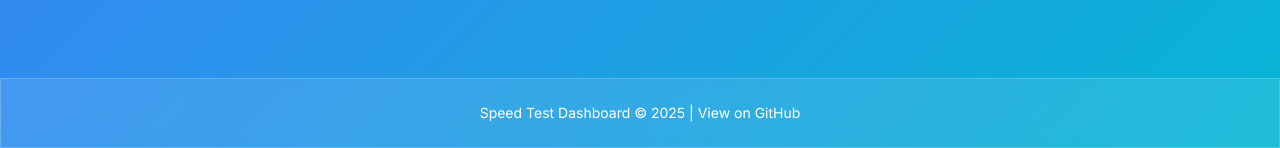
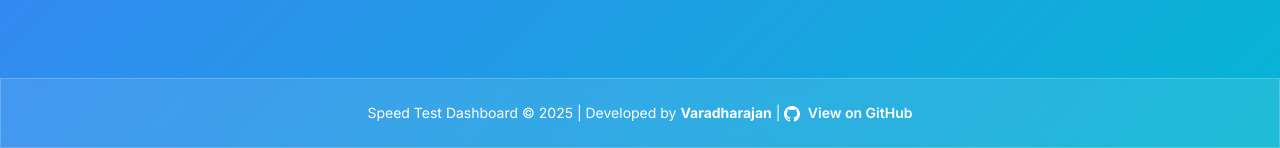
Before and after one commit to varadharajaan/internet-speed-tester, a Flask app: template templates/dashboard_modern.html in a window 1280 px wide. Shown: the part 1952-2100 px from the top of the page. Run offline with Flask 3, Linux system fonts and the light colour scheme; the template is opened without the code that fills it, so the values that code supplies are empty; some libraries are stand-ins or nearby versions.

Commit message:
fix: Correct chart threshold lines and add author credit
 Chart Threshold Fixes:
1. Download/Upload Chart - Added 200 Mbps threshold line
   - Green solid line at 200 Mbps (target performance)
   - Clear label showing '200 Mbps Target'
   - Previously only showed average line, no target reference

2. Ping Latency Chart - Fixed confusing 'Excellent' visualization
   - REMOVED: markArea showing 'Excellent' at TOP (0-30ms) - was misleading!
   - ADDED: Threshold lines at correct positions with clear labels
     * 20ms line: 'Excellent: <20ms' (green dotted)
     * 50ms line: 'Good: <50ms' (yellow dotted)
   - Labels positioned at 'insideEndTop' for clarity
   - Now correctly indicates LOWER ping = BETTER performance

 Author Credit:
- Added 'Developed by Varadharajan' to footer
- Made author name bold with <strong> tag
- Enhanced GitHub link with GitHub icon SVG
- Made GitHub link font-semibold for emphasis

 Why These Changes Matter:
- Download/Upload: Users expect to see 200 Mbps target line (not 150)
- Ping: Previous 'Excellent' at top was backwards - lower ping is better!
- Credit: Developer recognition now properly displayed

 Result:
- Threshold line on Download/Upload chart now shows 200 Mbps target
- Ping chart clearly shows performance thresholds (lower = better)
- Footer displays author credit prominently

```diff
--- a/templates/dashboard_modern.html
+++ b/templates/dashboard_modern.html
@@ -1037,8 +1037,11 @@
     <footer class="glass-dark mt-12 py-6">
         <div class="max-w-7xl mx-auto px-4 sm:px-6 lg:px-8 text-center text-white">
             <p class="text-sm">
-                Speed Test Dashboard &copy; 2025 |
-                <a href="https://github.com/varadharajaan/internet-speed-tester" target="_blank" class="hover:text-indigo-300 smooth-transition">
+                Speed Test Dashboard &copy; 2025 | Developed by <strong>Varadharajan</strong> |
+                <a href="https://github.com/varadharajaan/internet-speed-tester" target="_blank" class="hover:text-indigo-300 smooth-transition font-semibold">
+                    <svg class="w-4 h-4 inline-block mr-1" fill="currentColor" viewBox="0 0 24 24">
+                        <path d="M12 0c-6.626 0-12 5.373-12 12 0 5.302 3.438 9.8 8.207 11.387.599.111.793-.261.793-.577v-2.234c-3.338.726-4.033-1.416-4.033-1.416-.546-1.387-1.333-1.756-1.333-1.756-1.089-.745.083-.729.083-.729 1.205.084 1.839 1.237 1.839 1.237 1.07 1.834 2.807 1.304 3.492.997.107-.775.418-1.305.762-1.604-2.665-.305-5.467-1.334-5.467-5.931 0-1.311.469-2.381 1.236-3.221-.124-.303-.535-1.524.117-3.176 0 0 1.008-.322 3.301 1.23.957-.266 1.983-.399 3.003-.404 1.02.005 2.047.138 3.006.404 2.291-1.552 3.297-1.23 3.297-1.23.653 1.653.242 2.874.118 3.176.77.84 1.235 1.911 1.235 3.221 0 4.609-2.807 5.624-5.479 5.921.43.372.823 1.102.823 2.222v3.293c0 .319.192.694.801.576 4.765-1.589 8.199-6.086 8.199-11.386 0-6.627-5.373-12-12-12z"/>
+                    </svg>
                     View on GitHub
                 </a>
             </p>
@@ -1175,12 +1178,29 @@
                             silent: true,
                             lineStyle: {
                                 color: '#6366f1',
-                                type: 'dashed'
+                                type: 'dashed',
+                                width: 2
                             },
-                            data: [{
-                                type: 'average',
-                                name: 'Average'
-                            }]
+                            data: [
+                                {
+                                    type: 'average',
+                                    name: 'Average'
+                                },
+                                {
+                                    yAxis: 200,
+                                    name: 'Target (200 Mbps)',
+                                    lineStyle: {
+                                        color: '#10b981',
+                                        type: 'solid',
+                                        width: 2
+                                    },
+                                    label: {
+                                        show: true,
+                                        position: 'end',
+                                        formatter: '200 Mbps Target'
+                                    }
+                                }
+                            ]
                         }
                     },
                     {
@@ -1372,7 +1392,8 @@
                             silent: true,
                             lineStyle: {
                                 color: '#10b981',
-                                type: 'dashed'
+                                type: 'dashed',
+                                width: 2
                             },
                             data: [
                                 {
@@ -1380,29 +1401,34 @@
                                     name: 'Average'
                                 },
                                 {
+                                    yAxis: 20,
+                                    name: 'Excellent (<20ms)',
+                                    lineStyle: {
+                                        color: '#10b981',
+                                        type: 'dotted',
+                                        width: 2
+                                    },
+                                    label: {
+                                        show: true,
+                                        position: 'insideEndTop',
+                                        formatter: 'Excellent: <20ms'
+                                    }
+                                },
+                                {
                                     yAxis: 50,
-                                    name: 'Good',
+                                    name: 'Good (<50ms)',
                                     lineStyle: {
                                         color: '#fbbf24',
-                                        type: 'dotted'
+                                        type: 'dotted',
+                                        width: 2
+                                    },
+                                    label: {
+                                        show: true,
+                                        position: 'insideEndTop',
+                                        formatter: 'Good: <50ms'
                                     }
                                 }
                             ]
-                        },
-                        markArea: {
-                            silent: true,
-                            itemStyle: {
-                                color: 'rgba(16, 185, 129, 0.1)'
-                            },
-                            data: [[
-                                {
-                                    yAxis: 0
-                                },
-                                {
-                                    yAxis: 30,
-                                    name: 'Excellent'
-                                }
-                            ]]
                         }
                     }
                 ],
```
